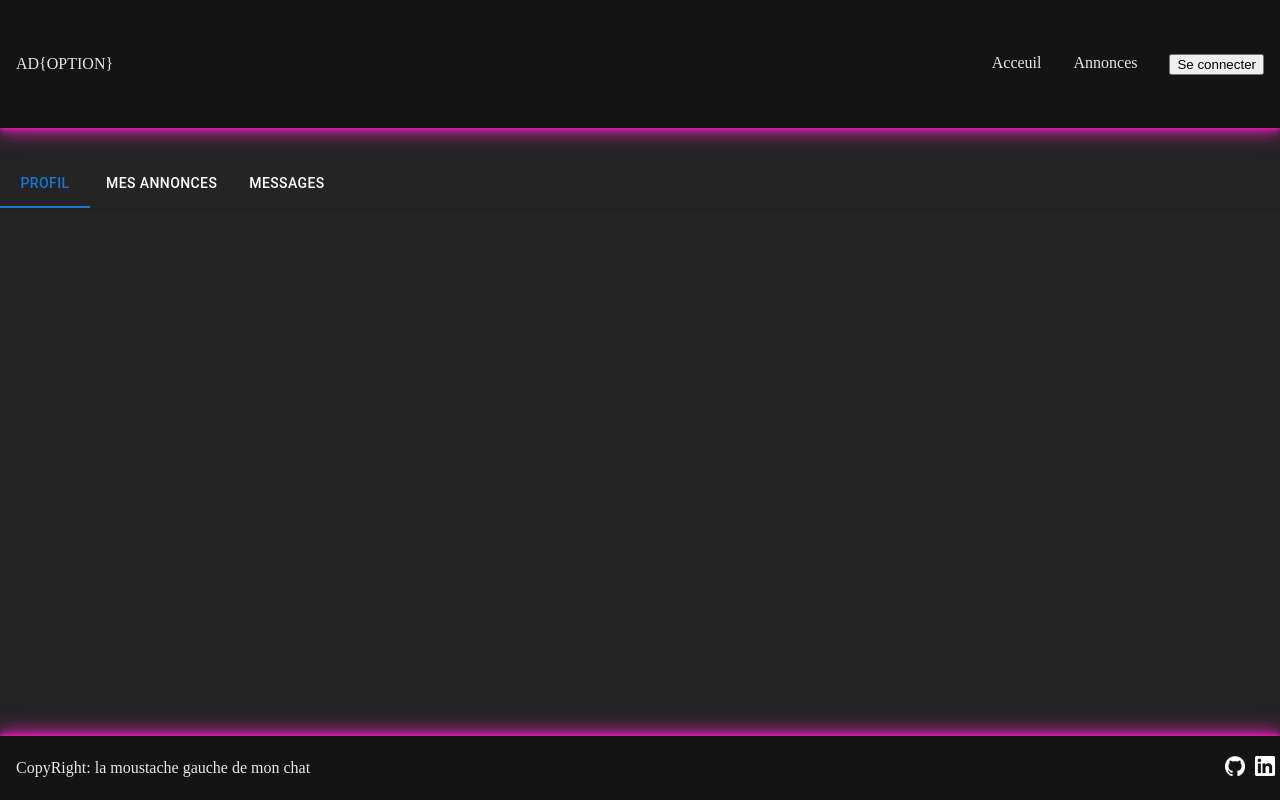
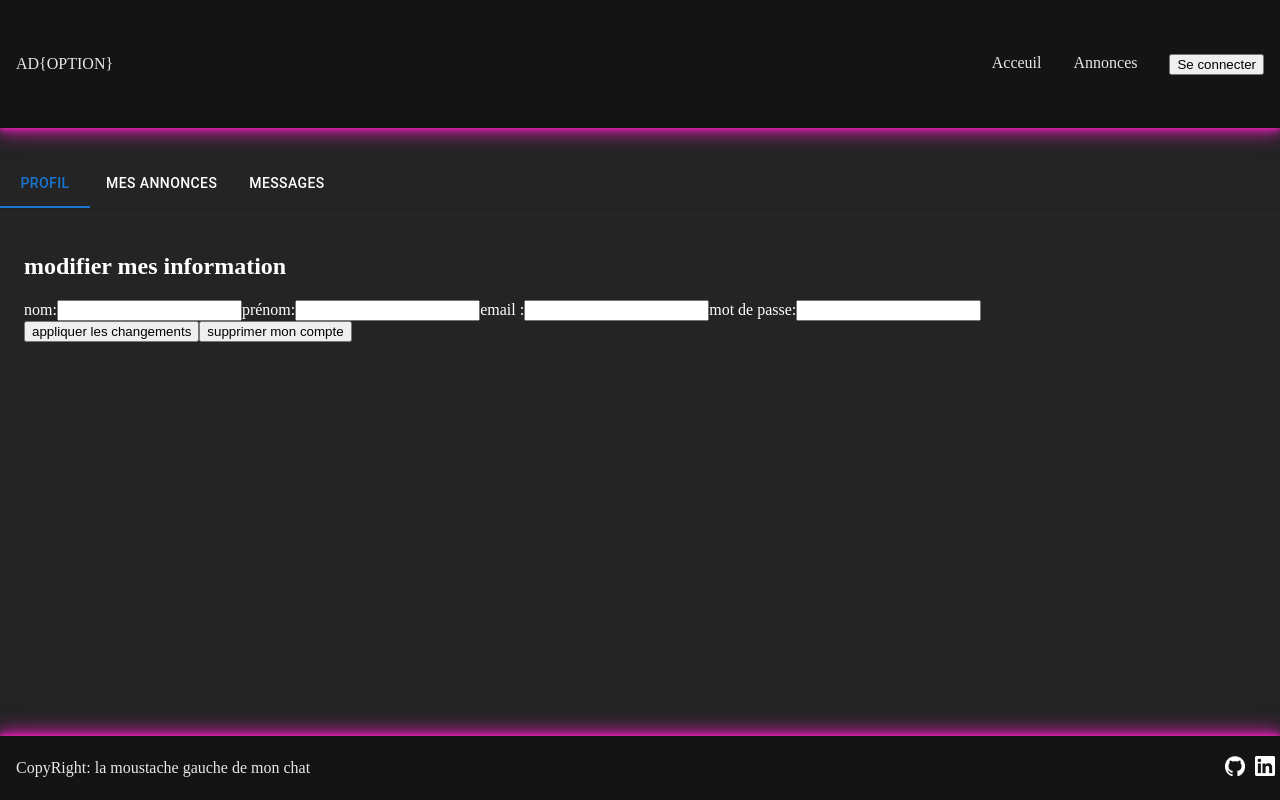
Before and after one commit to Alaaric/checkpoint4, a React (Vite) app in the folder frontend/: page /account in a window 1280 px wide. Built offline with nearby package versions, Linux system fonts and the light colour scheme.

Commit message:
modif profil basic inputs

```diff
--- a/frontend/src/Components/CustomPanel.jsx
+++ b/frontend/src/Components/CustomPanel.jsx
@@ -13,11 +13,7 @@ export default function CustomTabPanel(props) {
       aria-labelledby={`simple-tab-${index}`}
       {...other}
     >
-      {value === index && (
-        <Box sx={{ p: 3 }}>
-          <Typography>{children}</Typography>
-        </Box>
-      )}
+      {value === index && <Box sx={{ p: 3 }}>{children}</Box>}
     </div>
   );
 }
--- a/frontend/src/Components/Profil.jsx
+++ b/frontend/src/Components/Profil.jsx
@@ -1,3 +1,32 @@
+import { useContext } from "react";
+import userContext from "../contexts/userContext";
+
 export default function Profil() {
-  return <div className="profil"></div>;
+  const { user, setUser } = useContext(userContext);
+
+  return (
+    <div className="profil">
+      <h2>modifier mes information</h2>
+      <form>
+        <label htmlFor="">
+          nom:
+          <input type="text" />
+        </label>
+        <label htmlFor="">
+          prénom:
+          <input type="text" />
+        </label>
+        <label htmlFor="">
+          email :
+          <input type="email" />
+        </label>
+        mot de passe:
+        <label htmlFor="">
+          <input type="password" />
+        </label>
+      </form>
+      <button type="submit">appliquer les changements</button>
+      <button type="button">supprimer mon compte</button>
+    </div>
+  );
 }
```
